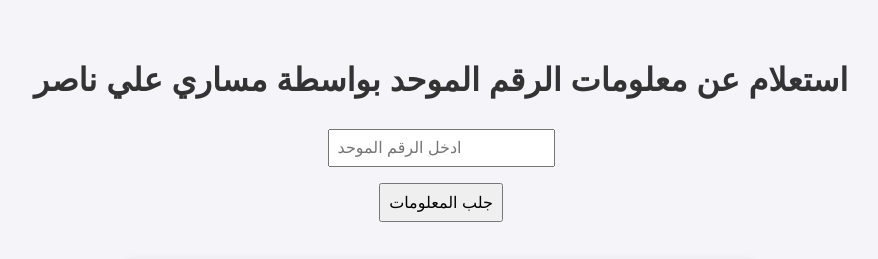
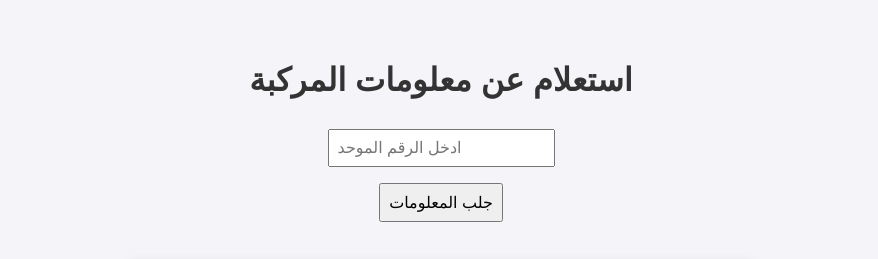
Before and after one commit to uwxzkalilinux/ggaligg, a plain HTML site: page index.html in a window 1280 px wide. Shown: the whole page, without its empty margins (199-1077 px from the left). Drawn offline with Linux system fonts and the light colour scheme.

Commit message:
Update index.html

```diff
--- a/index.html
+++ b/index.html
@@ -40,7 +40,7 @@
   </style>
 </head>
 <body>
-  <h1>استعلام عن معلومات الرقم الموحد بواسطة مساري علي ناصر</h1>
+  <h1>استعلام عن معلومات المركبة</h1>
   <input type="text" id="uniqueId" placeholder="ادخل الرقم الموحد" />
   <button onclick="fetchData()">جلب المعلومات</button>
   <div class="stats" id="stats"></div>
```
